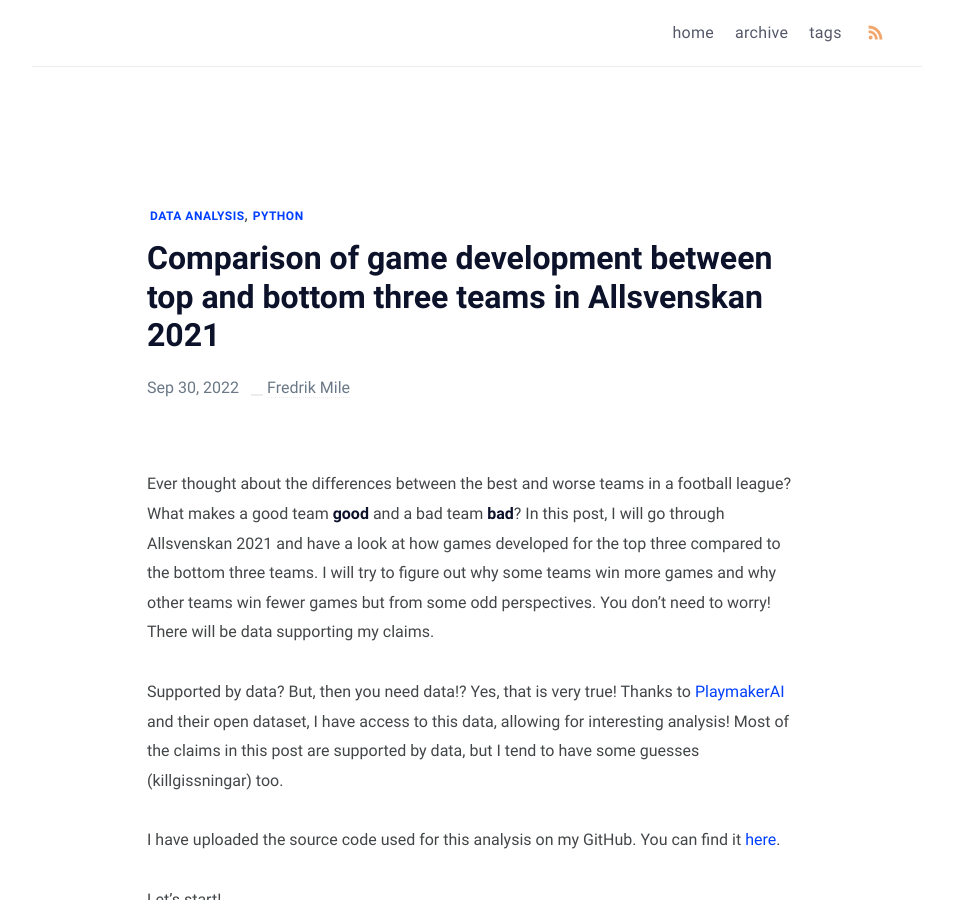
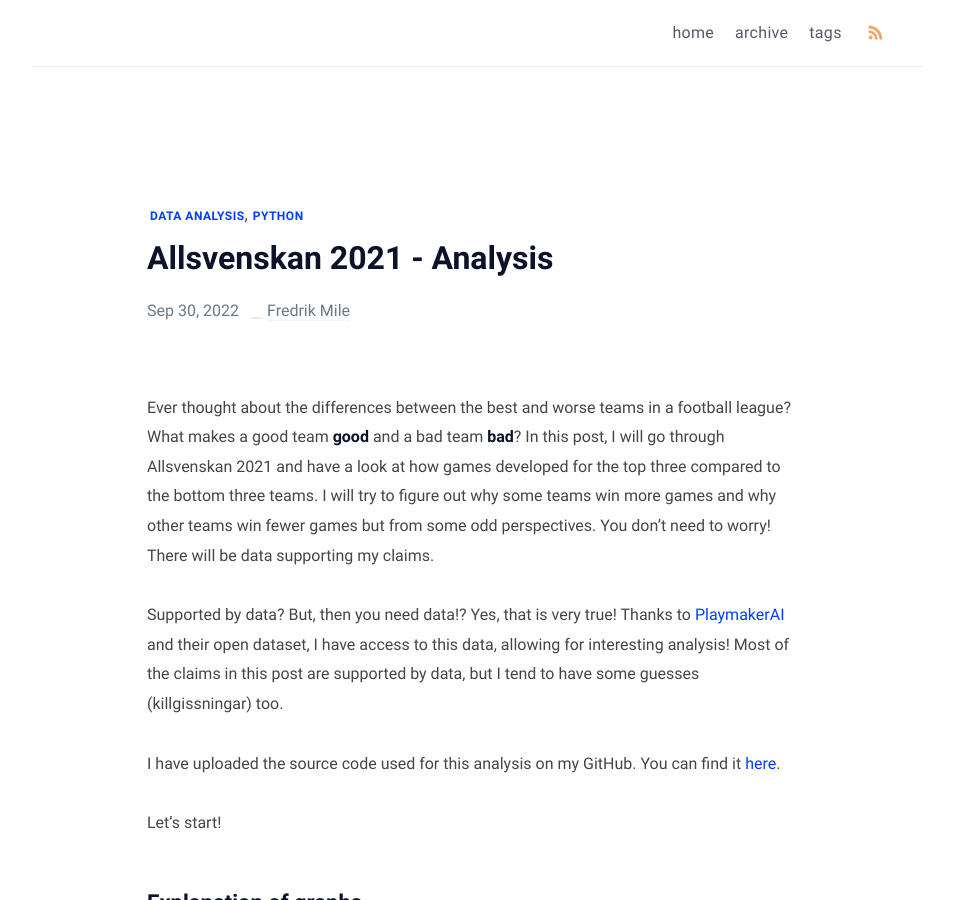
Before and after one commit to mile95/old-blog, a Jekyll site: the page built from _posts/allsvenskan-2021/2022-10-31-allsvenskan-2021-analysis.md, in a window 1280 px wide and 900 px high. Shown: the whole window, without its empty margins (163-1116 px from the left). Built offline with Jekyll 4.4.1, drawn with Linux system fonts in a browser that asks for light colours.

Commit message:
rename allsvenskan 2021 post

```diff
--- a/_posts/allsvenskan-2021/2022-10-31-top-vs-last-allsvenskan2021.md
+++ b/_posts/allsvenskan-2021/2022-10-31-allsvenskan-2021-analysis.md
@@ -1,5 +1,5 @@
 ---
-title: "Comparison of game development between top and bottom three teams in Allsvenskan 2021"
+title: "Allsvenskan 2021 - Analysis"
 date: 2022-09-30T10:48:19+02:00
 tags: [data analysis, python]
 author: Fredrik Mile
```
